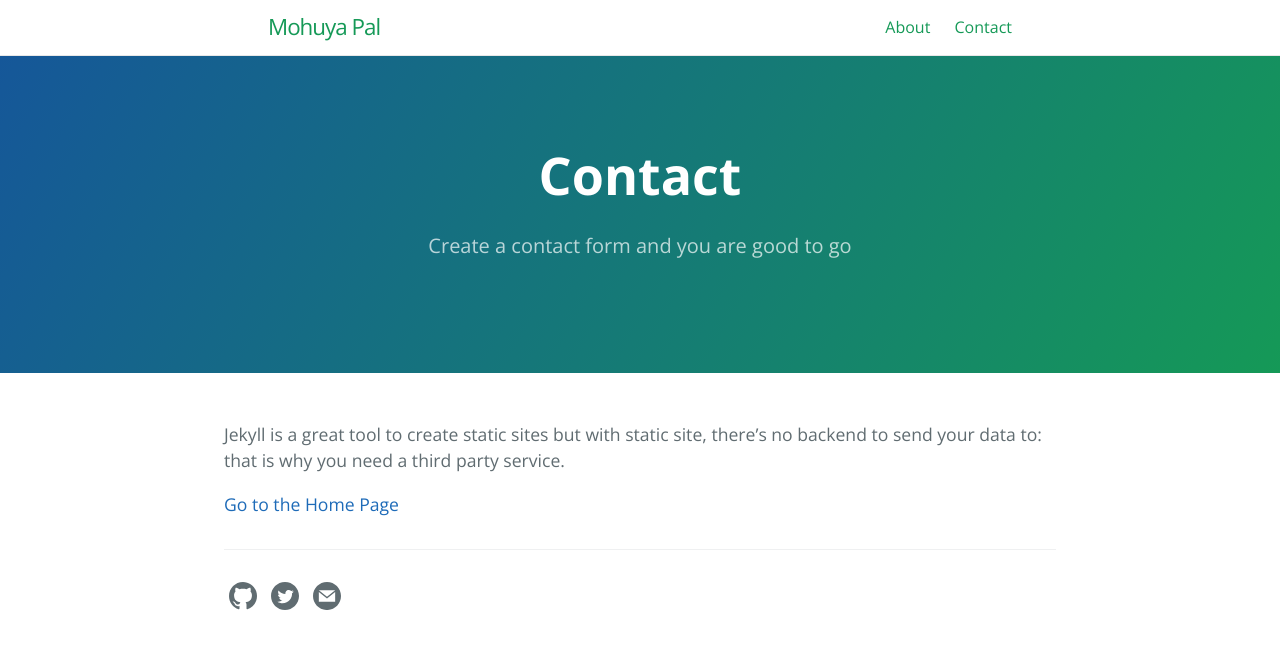
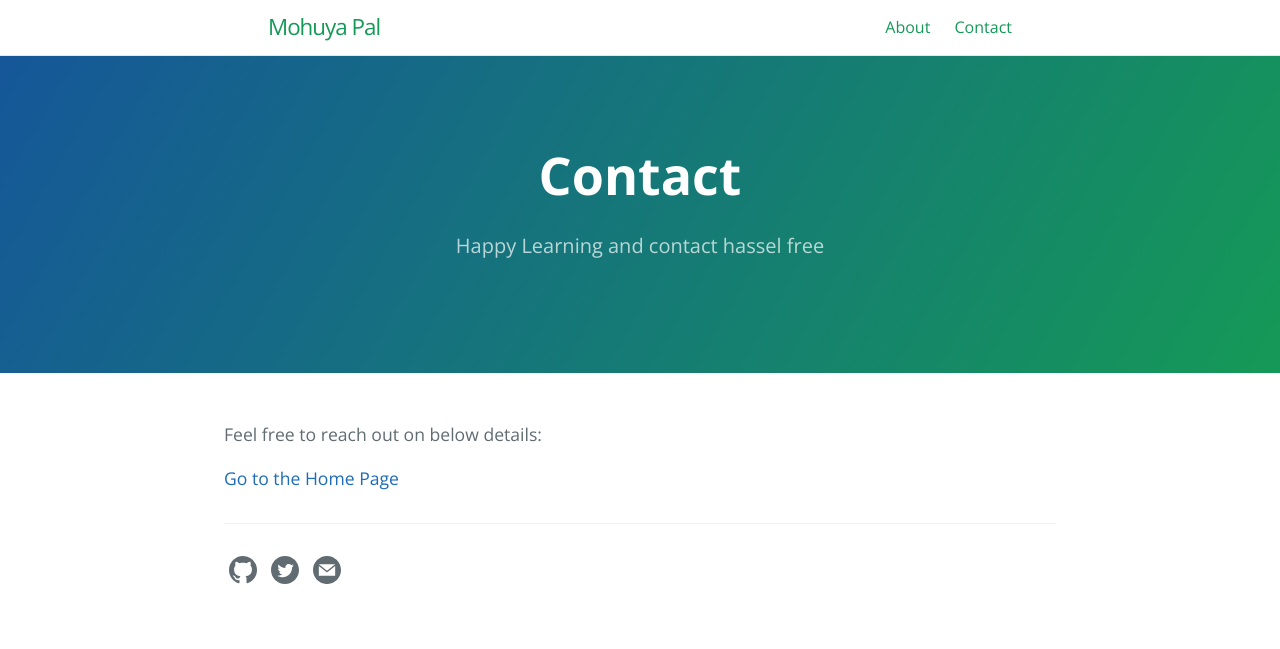
Before and after one commit to mohuyapal/mohuyapal.github.io, a Jekyll site: the page built from contact.md, in a window 1280 px wide. Shown: the top 649 px of the page. Built offline with Jekyll 4.4.1, drawn with Linux system fonts in a browser that asks for light colours.

Commit message:
Update contact.md

```diff
--- a/contact.md
+++ b/contact.md
@@ -1,11 +1,11 @@
 ---
 layout: page
 title: Contact
-tagline: Create a contact form and you are good to go
+tagline: Happy Learning and contact hassel free
 ref: contact
 order: 1
 ---
 
-Jekyll is a great tool to create static sites but with static site, there's no backend to send your data to: that is why you need a third party service.
+Feel free to reach out on below details:
 
 [Go to the Home Page]({{ '/' | absolute_url }})
```
